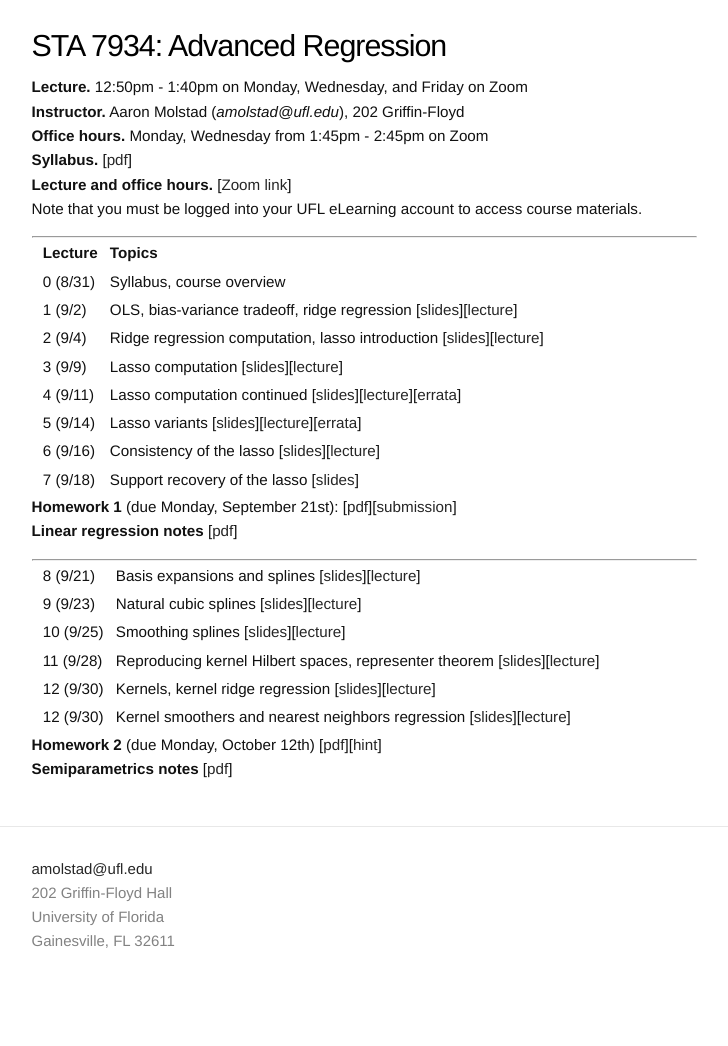
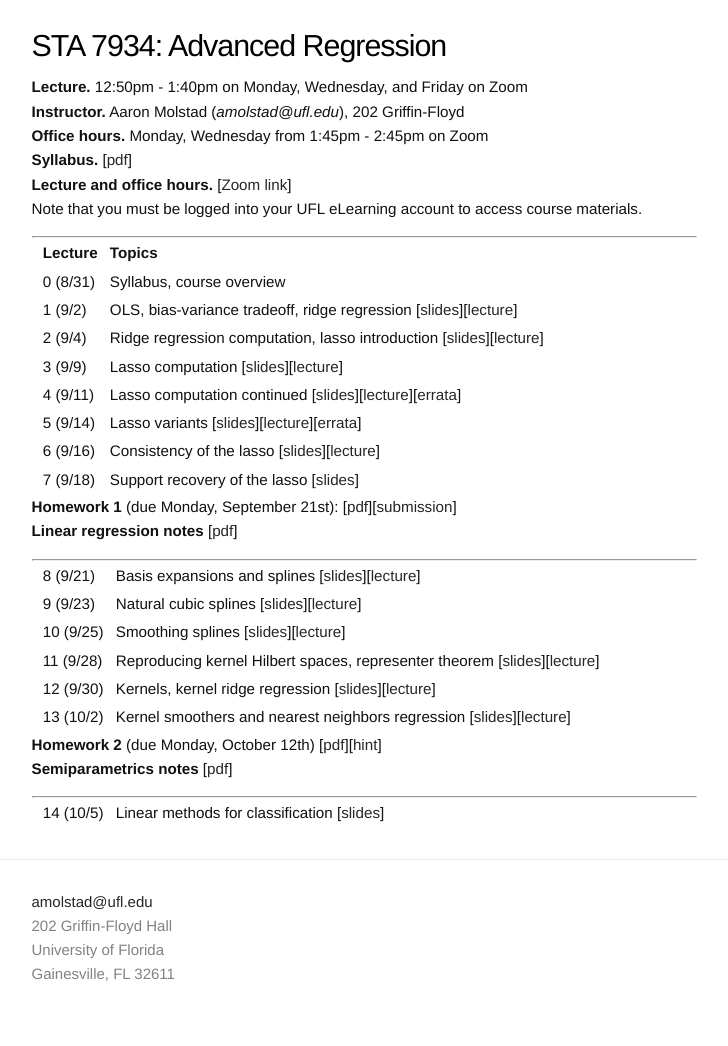
Before and after one commit to ajmolstad/ajmolstad.github.io, a Jekyll site: the page built from F20_STA7934.md, in a window 1280 px wide. Shown: the whole page, without its empty margins (276-1004 px from the left). Built offline with Jekyll 4.4.1, drawn with Linux system fonts in a browser that asks for light colours; before the commit the page ends 1013 px from its top, so only the background shows below that.

Commit message:
Update F20_STA7934.md

```diff
--- a/F20_STA7934.md
+++ b/F20_STA7934.md
@@ -34,7 +34,12 @@ Note that you must be logged into your UFL eLearning account to access course ma
 || 10 (9/25)  || Smoothing splines [[slides](https://ufl.instructure.com/files/52899064/download?download_frd=1)][[lecture](https://ufl.instructure.com/courses/412309/files?preview=52899082)]||
 || 11 (9/28)  || Reproducing kernel Hilbert spaces, representer theorem [[slides](https://ufl.instructure.com/files/52981926/download?download_frd=1)][[lecture](https://ufl.instructure.com/courses/412309/files?preview=52986219)]||
 || 12 (9/30)  || Kernels, kernel ridge regression [[slides](https://ufl.instructure.com/files/53056701/download?download_frd=1)][[lecture](https://ufl.instructure.com/files/53124622/download?download_frd=1)]||
-|| 12 (9/30)  || Kernel smoothers and nearest neighbors regression [[slides](https://ufl.instructure.com/files/53154566/download?download_frd=1)][[lecture](https://ufl.instructure.com/files/53154504/download?download_frd=1)]||
+|| 13 (10/2)  || Kernel smoothers and nearest neighbors regression [[slides](https://ufl.instructure.com/files/53154566/download?download_frd=1)][[lecture](https://ufl.instructure.com/files/53154504/download?download_frd=1)]||
 
 **Homework 2** (due Monday, October 12th) [[pdf](https://ufl.instructure.com/files/53056381/download?download_frd=1)][[hint](https://ufl.instructure.com/files/53056468/download?download_frd=1)]
 **Semiparametrics notes** [[pdf](https://ufl.instructure.com/files/52986437/download?download_frd=1)]
+
+
+---------------
+
+|| 14 (10/5)  || Linear methods for classification [[slides](https://ufl.instructure.com/files/53212240/download?download_frd=1)] ||
```
